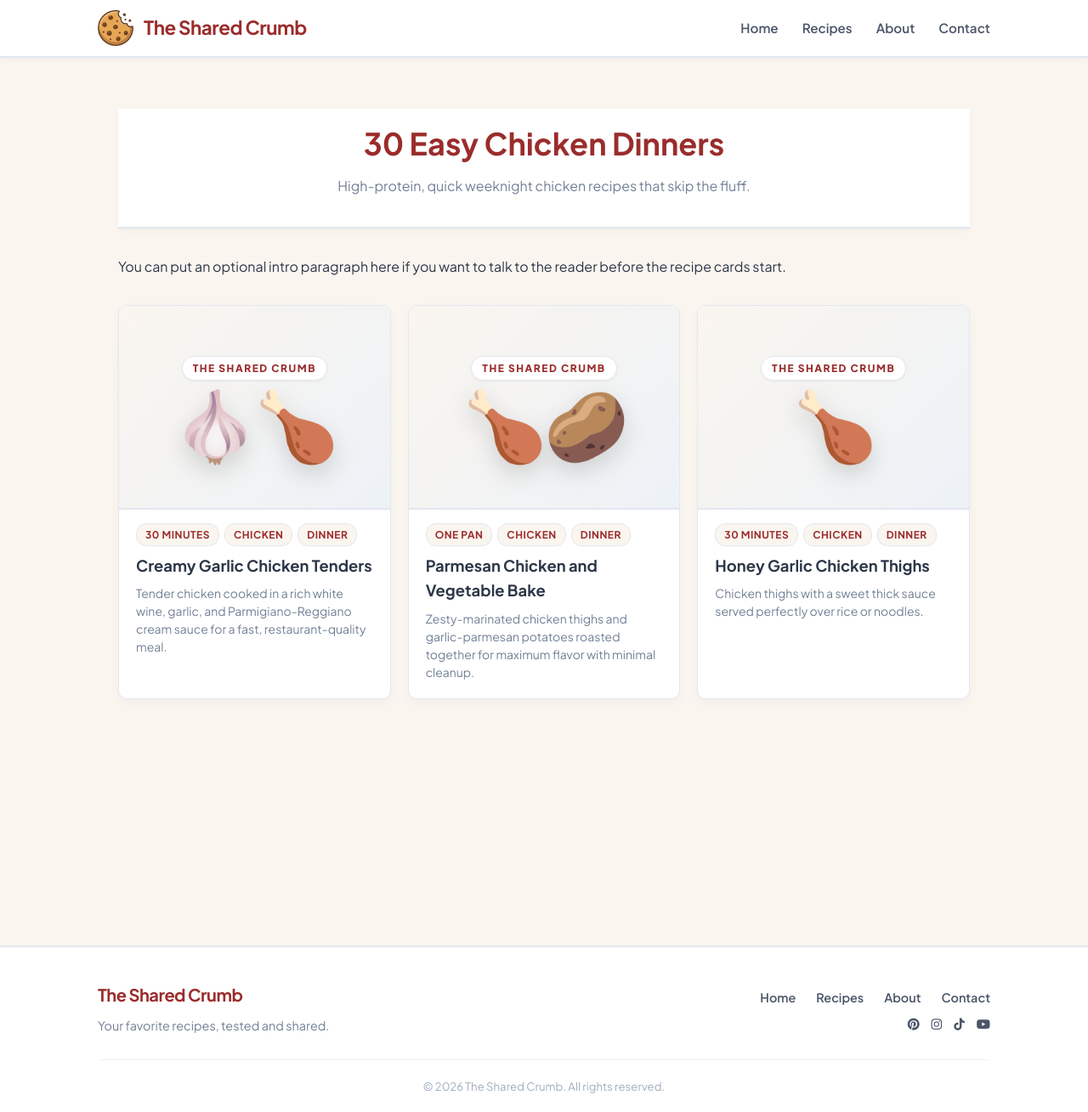
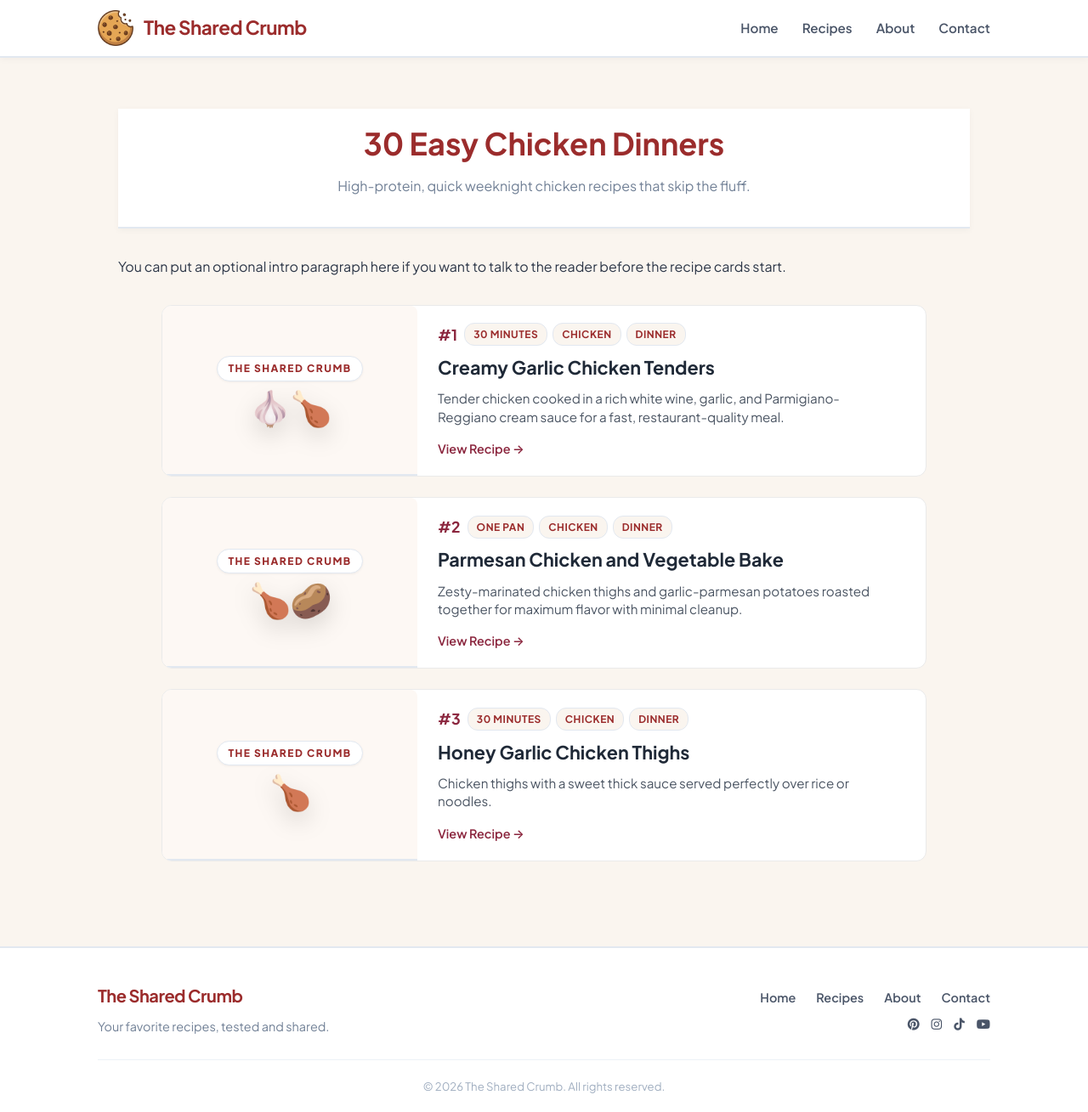
Before and after one commit to TheSharedCrumb/TheSharedCrumb, a Jekyll site: the page built from _roundups/30-chicken-dinners.md, in a window 1280 px wide and 1309 px high. Shown: the whole window at 85% size. Built offline with Jekyll 4.4.1, drawn with Linux system fonts in a browser that asks for light colours.

Commit message:
Refactor recipe card layout for horizontal display

```diff
--- a/_layouts/roundup.html
+++ b/_layouts/roundup.html
@@ -16,38 +16,50 @@ layout: default
     </div>
   {% endif %}
 
-  <!-- Recipes Grid -->
-  <div class="recipes-grid">
+  <!-- Horizontal Roundup List -->
+  <div class="roundup-list" style="display: flex; flex-direction: column; gap: 1.5rem; max-width: 900px; margin: 0 auto;">
     {% for recipe_slug in page.recipes %}
       {% assign recipe = site.recipes | where: "slug", recipe_slug | first %}
       {% if recipe %}
-        <a href="{{ recipe.url | relative_url }}" class="recipe-grid-card">
+        <a href="{{ recipe.url | relative_url }}" class="roundup-card-horizontal" style="display: flex; background: #fff; border-radius: 12px; overflow: hidden; text-decoration: none; color: inherit; border: 1px solid #eaeaea; transition: transform 0.2s ease, box-shadow 0.2s ease;">
 
+          <!-- Left Image Column -->
+          <div class="roundup-card-media" style="width: 35%; min-width: 200px; max-width: 300px; position: relative;">
             {% assign recipe_img_clean = recipe.image | strip %}
             {% if recipe_img_clean != "" and recipe.image != nil %}
-            <img src="{{ recipe.image | relative_url }}" alt="{{ recipe.title }}" class="grid-card-img">
+              <img src="{{ recipe.image | relative_url }}" alt="{{ recipe.title }}" style="width: 100%; height: 100%; object-fit: cover; display: block;">
             {% else %}
-            <div class="brand-tile-placeholder">
+              <div class="brand-tile-placeholder" style="width: 100%; height: 100%; display: flex; align-items: center; justify-content: center; min-height: 160px; background: #fdf8f4;">
                 {% if recipe.icon %}
-                <span class="custom-recipe-icon">{{ recipe.icon }}</span>
+                  <span class="custom-recipe-icon" style="font-size: 2.5rem;">{{ recipe.icon }}</span>
                 {% else %}
-                <span class="custom-recipe-icon">🍽️</span>
+                  <span class="custom-recipe-icon" style="font-size: 2.5rem;">🍽️</span>
                 {% endif %}
               </div>
             {% endif %}
+          </div>
 
-          <div class="grid-card-content">
+          <!-- Right Content Column -->
+          <div class="roundup-card-details" style="padding: 1.25rem 1.5rem; width: 65%; display: flex; flex-direction: column; justify-content: center;">
+            <div style="display: flex; align-items: center; gap: 0.5rem; margin-bottom: 0.5rem;">
+              <span style="font-weight: 700; color: #8b263e; font-size: 1.1rem;">#{{ forloop.index }}</span>
               {% if recipe.category %}
-              <div class="recipe-category-badges">
+                <div class="recipe-category-badges" style="margin: 0;">
                   {% for cat in recipe.category %}
                     <span class="recipe-category-badge">{{ cat }}</span>
                   {% endfor %}
                 </div>
               {% endif %}
+            </div>
 
-            <h3>{{ recipe.title }}</h3>
-            <p>{{ recipe.description }}</p>
+            <h2 style="margin: 0 0 0.5rem 0; font-size: 1.35rem; color: #1f2937;">{{ recipe.title }}</h2>
+            <p style="margin: 0; color: #4b5563; font-size: 0.95rem; line-height: 1.4;">{{ recipe.description }}</p>
+
+            <div style="margin-top: 1rem; font-weight: 600; color: #8b263e; font-size: 0.9rem;">
+              View Recipe &rarr;
             </div>
+          </div>
+
         </a>
       {% endif %}
     {% endfor %}
```
Lines whose indentation alone changed are shown as unchanged.
